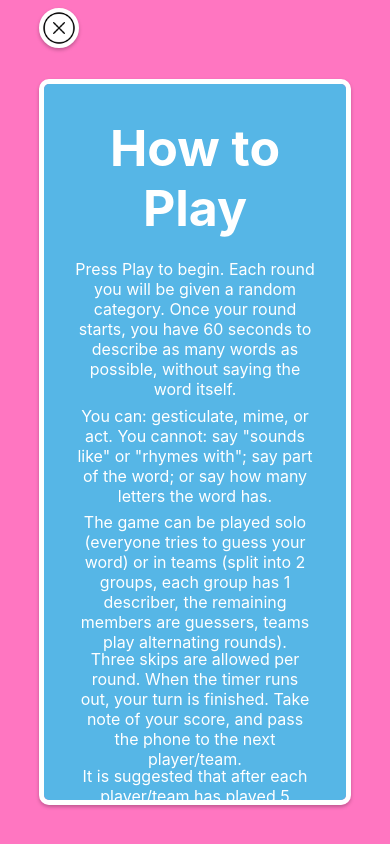
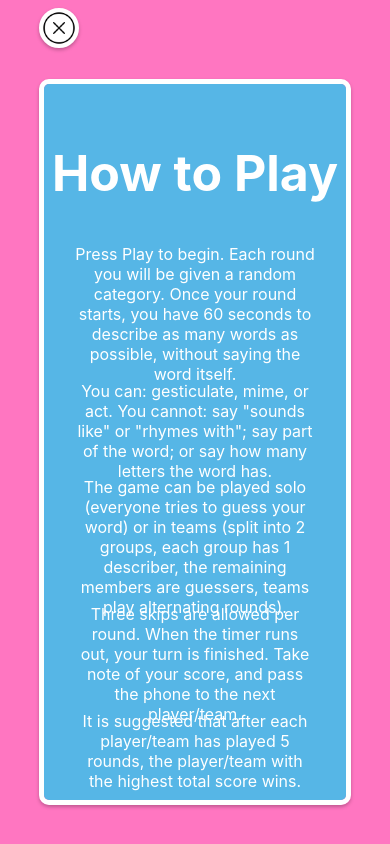
Before and after one commit to luke-grayland/DescribeTheWord, a React Native app: screen /Info in a window 390 px wide. Built offline with nearby package versions, Linux system fonts and the light colour scheme; no server answers.

Commit message:
info screen styles updated

```diff
--- a/app.json
+++ b/app.json
@@ -2,7 +2,7 @@
   "expo": {
     "name": "Describe The Word",
     "slug": "DescribeTheWord",
-    "version": "1.0.6",
+    "version": "1.0.8",
     "orientation": "portrait",
     "userInterfaceStyle": "light",
     "icon": "./resources/images/icon.png",
@@ -26,7 +26,7 @@
         "backgroundColor": "#FF76C1"
       },
       "package": "com.lazygray.DescribeTheWord",
-      "versionCode": 6
+      "versionCode": 8
     },
     "web": {
       "favicon": "./resources/images/icon.png"
--- a/resources/Fonts.js
+++ b/resources/Fonts.js
@@ -1,5 +1,6 @@
 const Fonts = {
     H1_FONT_SIZE: 50,
+    H1_5_FONT_SIZE: 40,
     H2_FONT_SIZE: 30,
     H2_5_FONT_SIZE: 25,
     H3_FONT_SIZE: 20,
--- a/screens/HomeScreen/HomeScreen.js
+++ b/screens/HomeScreen/HomeScreen.js
@@ -13,7 +13,7 @@ import {getAuth, signInAnonymously, initializeAuth} from "firebase/auth";
 import { getReactNativePersistence } from 'firebase/auth/react-native';
 import AsyncStorage from '@react-native-async-storage/async-storage';
 import {useSetAuthToken} from "../../context/AuthContext";
-import {firebaseConfig} from "../../firebase";
+import {firebaseConfig} from "../../firebase"
 
 const HomeScreen = ({navigation}) => {
     const setAllCategories = useSetAllCategories()
--- a/screens/InfoScreen/InfoScreen.js
+++ b/screens/InfoScreen/InfoScreen.js
@@ -6,6 +6,7 @@ import Fonts from "../../resources/Fonts";
 import AppConstants from "../../resources/AppConstants";
 import {GenericStyles} from "../../resources/GenericStyles";
 import ExitButton from "../../components/ExitButton/ExitButton";
+import Word from '../../components/Word/Word'
 
 const InfoScreen = ({ navigation }) => {
     return (
@@ -21,10 +22,7 @@ const InfoScreen = ({ navigation }) => {
                         showsVerticalScrollIndicator={false}
                         contentContainerStyle={{ flexGrow: 1, minHeight: '55%' }}>
                 <View style={InfoScreenStyles.titleView}>
-                    <Title
-                        title={AppConstants.INFO_SCREEN_HEADER}
-                        fontSize={Fonts.H1_FONT_SIZE}
-                    />
+                    <Word word={AppConstants.INFO_SCREEN_HEADER}/>
                 </View>
                 <View style={{flex: 1, justifyContent: 'center'}}>
                     <Text style={InfoScreenStyles.text}>
--- a/screens/PlayScreen/PlayScreenStyles.js
+++ b/screens/PlayScreen/PlayScreenStyles.js
@@ -51,6 +51,7 @@ export const PlayScreenStyles = StyleSheet.create({
     buttonView: {
         flexDirection: 'column',
         justifyContent: 'space-between',
-        alignItems: 'center'
+        alignItems: 'center',
+        maxWidth: '50%'
     }
 })
```
